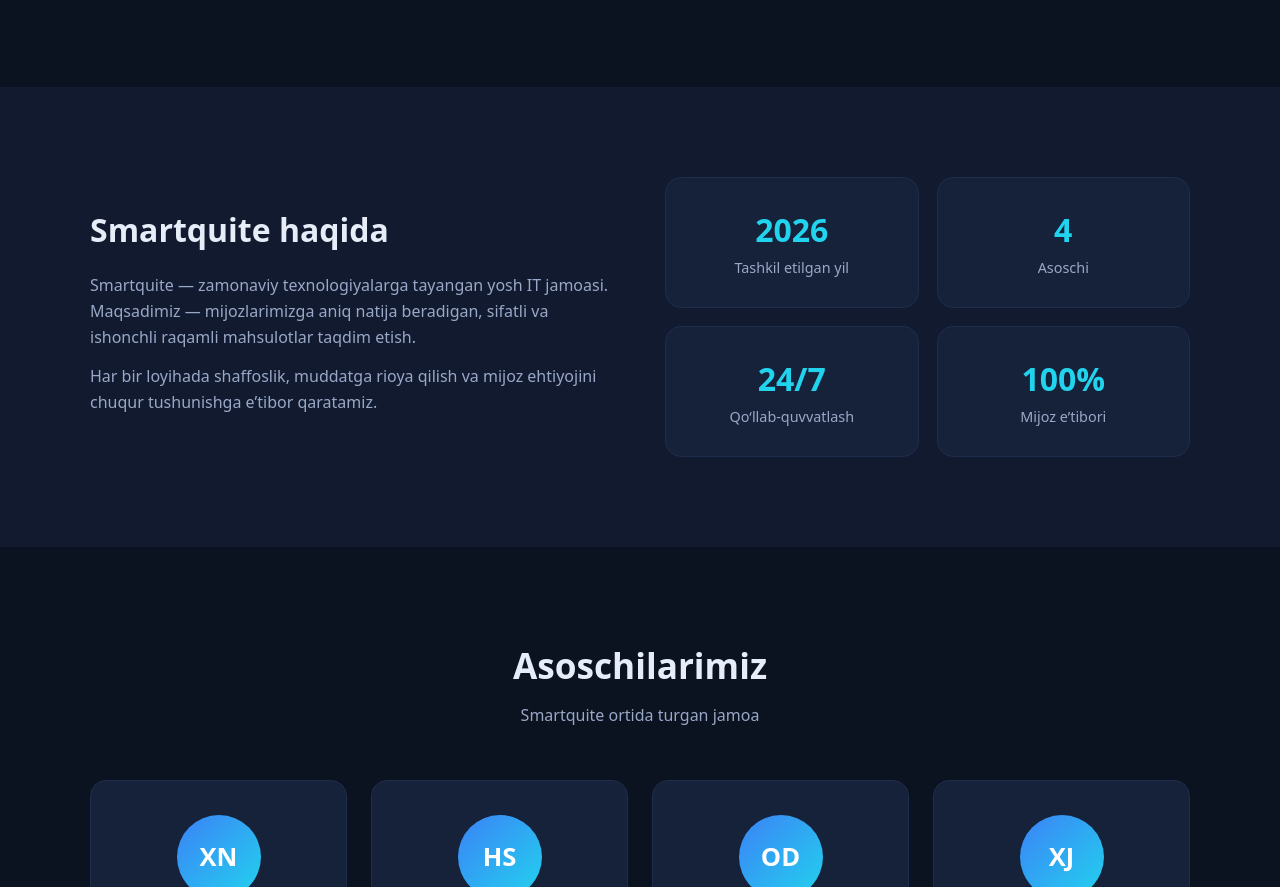
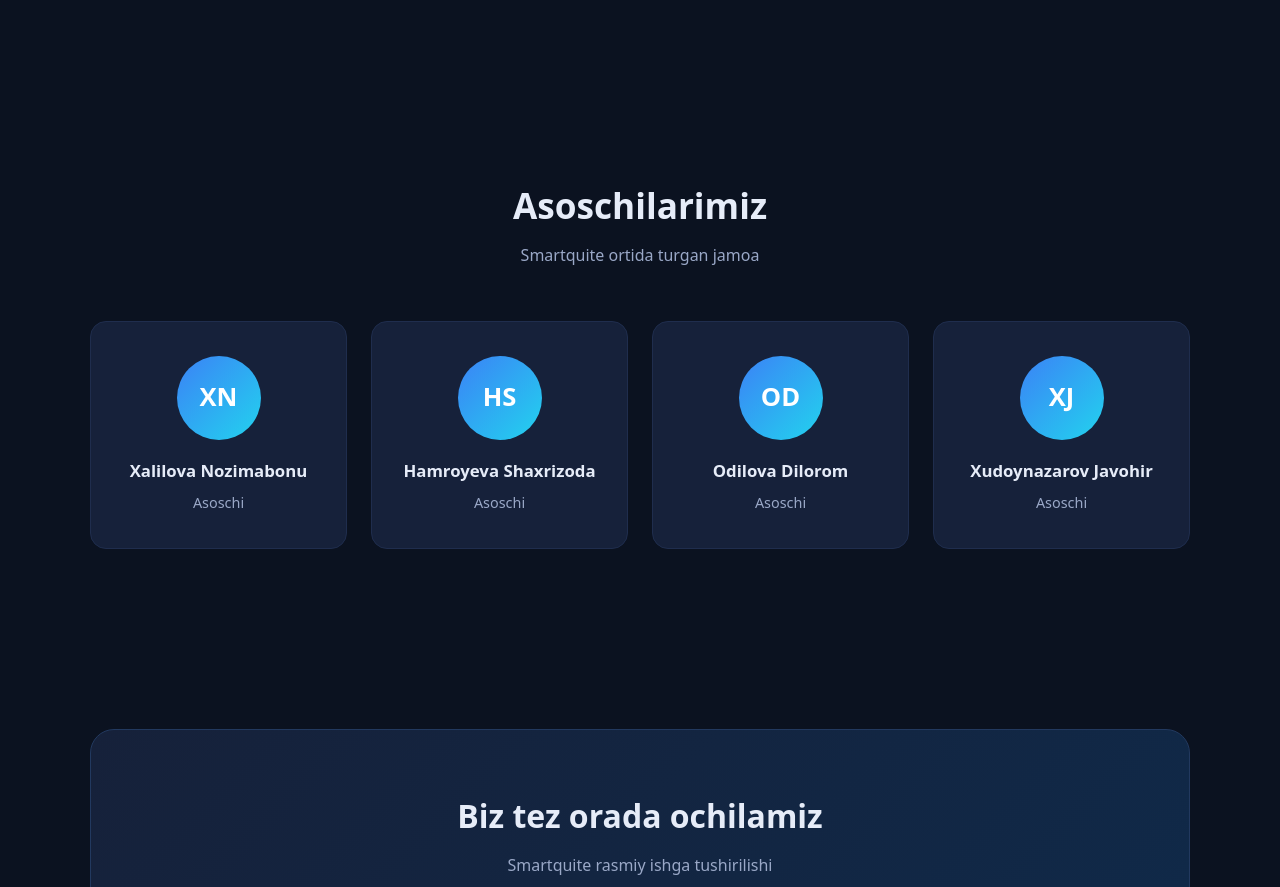
Before and after one commit to javadevpro-0101/Smartequite, a website: page main.html in a window 1280 px wide. Shown: the part 1404-2291 px from the top of the page. Drawn offline with Linux system fonts and the light colour scheme.

Commit message:
Update main.html

```diff
--- a/main.html
+++ b/main.html
@@ -202,21 +202,7 @@
     </div>
   </section>
 
-  <section id="about" class="about">
-    <div class="container about-inner">
-      <div>
-        <h2>Smartquite haqida</h2>
-        <p>Smartquite — zamonaviy texnologiyalarga tayangan yosh IT jamoasi. Maqsadimiz — mijozlarimizga aniq natija beradigan, sifatli va ishonchli raqamli mahsulotlar taqdim etish.</p>
-        <p>Har bir loyihada shaffoslik, muddatga rioya qilish va mijoz ehtiyojini chuqur tushunishga e’tibor qaratamiz.</p>
-      </div>
-      <div class="stats">
-        <div class="stat"><strong>2026</strong><span>Tashkil etilgan yil</span></div>
-        <div class="stat"><strong>4</strong><span>Asoschi</span></div>
-        <div class="stat"><strong>24/7</strong><span>Qo‘llab-quvvatlash</span></div>
-        <div class="stat"><strong>100%</strong><span>Mijoz e’tibori</span></div>
-      </div>
-    </div>
-  </section>
+
 
   <section id="founders" class="founders">
     <div class="container">
```
